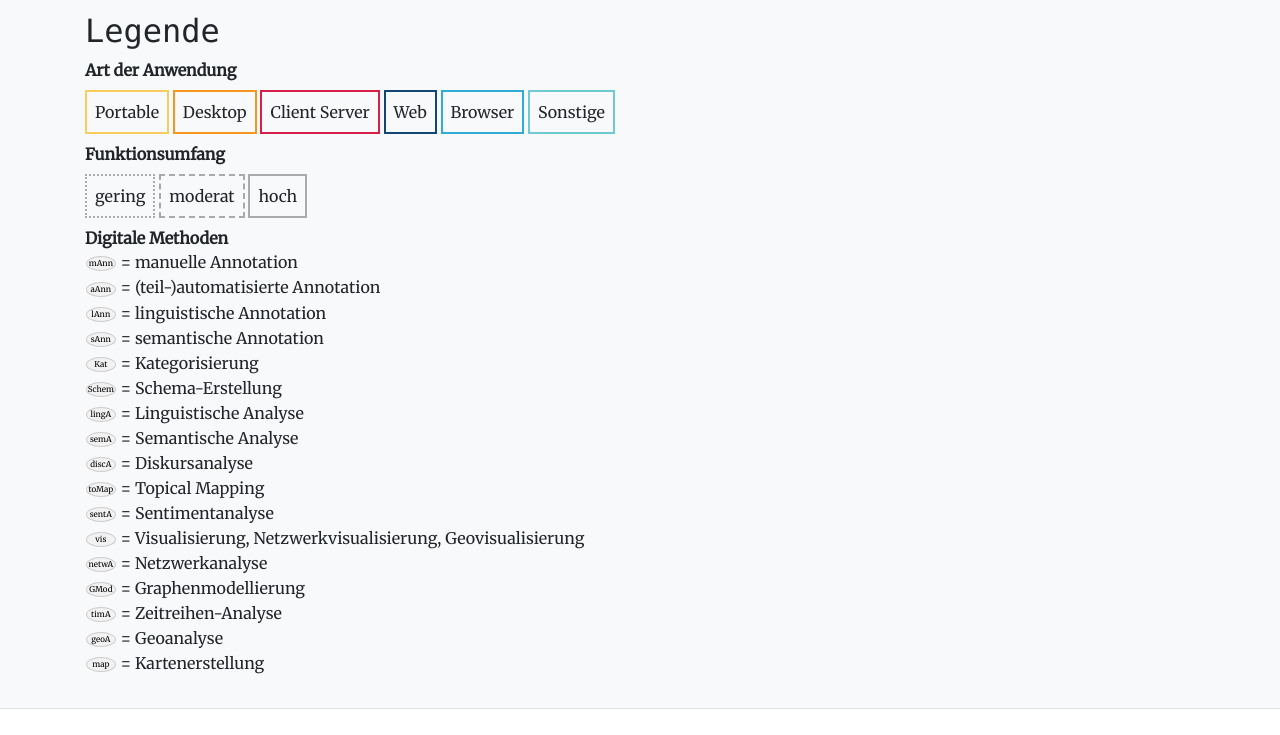
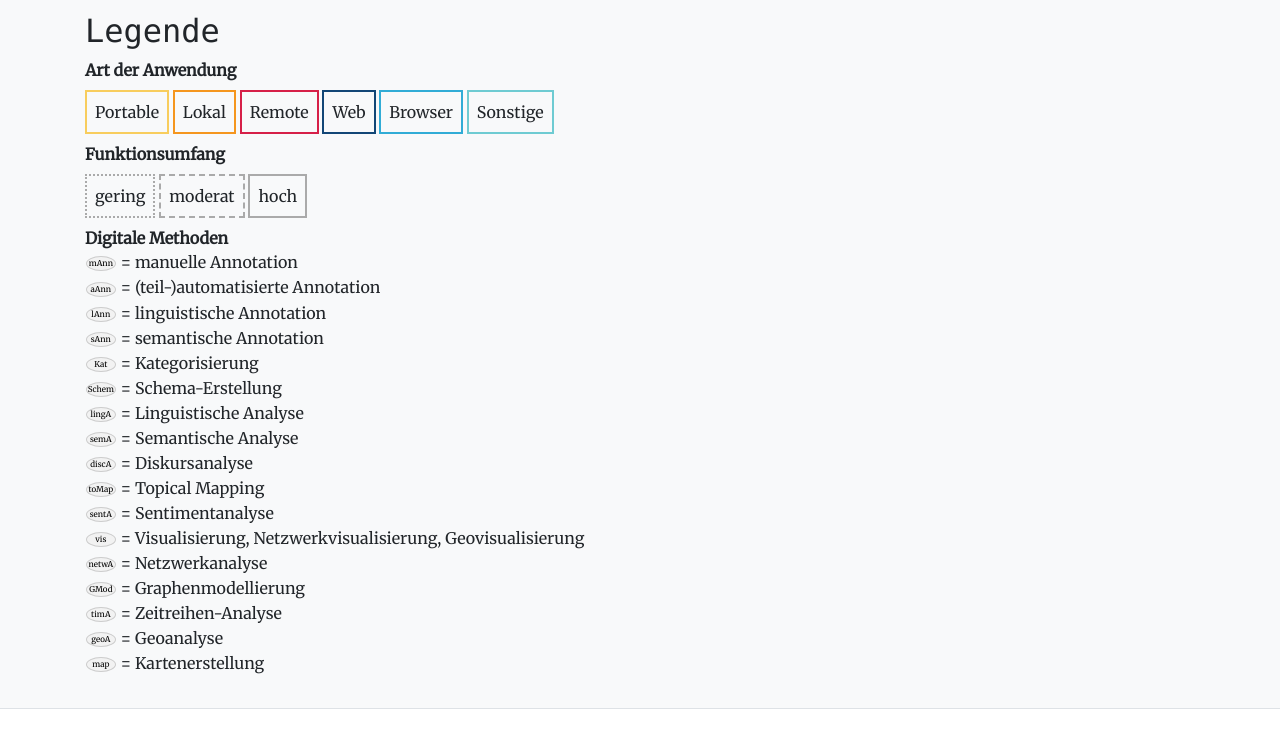
Before and after one commit to alexander-rossner/dh-researchtool-landscape, a website: page index.html in a window 1280 px wide. Shown: the part 2383-3118 px from the top of the page. Drawn offline with Linux system fonts and the light colour scheme; a web font is replaced by a local one.

Commit message:
Update index.html

```diff
--- a/index.html
+++ b/index.html
@@ -75,10 +75,10 @@
           <div class="apptype-portable">Portable</div>
         </div>
         <div class="legend-item legend-item-apptype">
-          <div class="apptype-desktop">Desktop</div>
+          <div class="apptype-desktop">Lokal</div>
         </div>
         <div class="legend-item legend-item-apptype">
-          <div class="apptype-client-server">Client Server</div>
+          <div class="apptype-client-server">Remote</div>
         </div>
         <div class="legend-item legend-item-apptype">
           <div class="apptype-web">Web</div>
```
